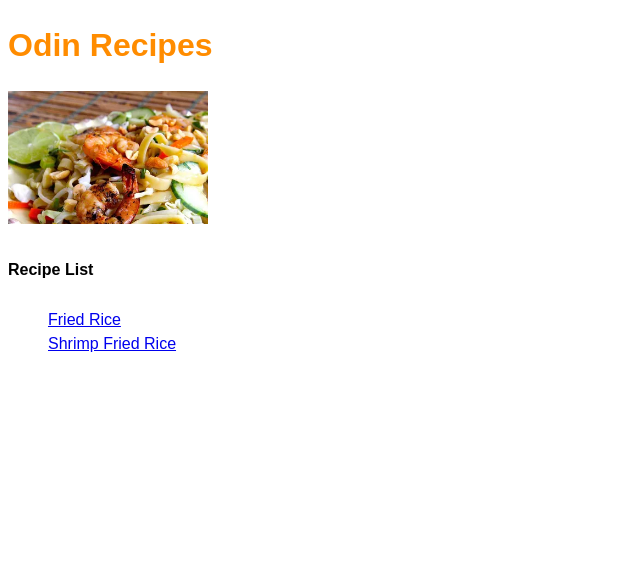
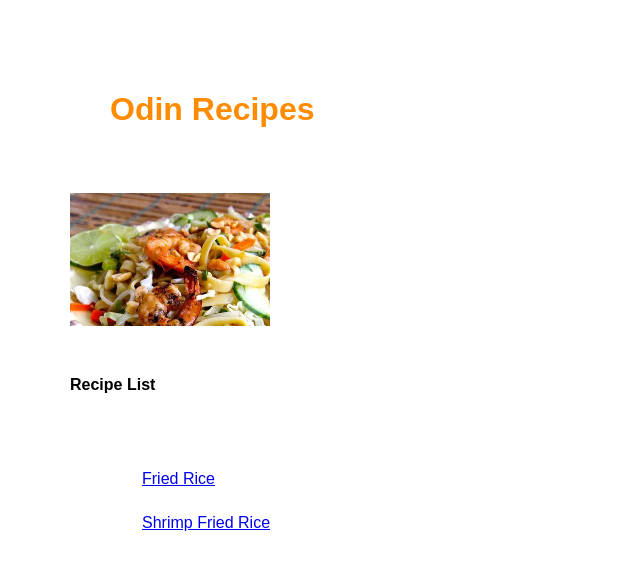
Before and after one commit to musangi/odin-recipes, a plain HTML site: page index.html in a window 1280 px wide. Shown: the whole page, without its empty margins (0-640 px from the left). Drawn offline with Linux system fonts and the light colour scheme.

Commit message:
adding margin and padding

```diff
--- a/style.css
+++ b/style.css
@@ -1,6 +1,8 @@
 /* <style> */
     * {
         line-height: 1.5;
+        /* outline: 1px dotted darkorange; */
+        margin: 20px auto;
     }
 
     body {
@@ -16,10 +18,26 @@
 
     h1 {
         color: darkorange;
+        padding: 20px;
+        margin-left: 20px;
     }
 
     h5, h4, ul, li {
         font-size: 16px;
     }
 
+    .row {
+        padding: 5px 50px 5px 50px;
+        margin: 20px;
+    }
+
+    p{
+        margin-bottom: 20px;
+    }
+
+    a{
+        margin: 20px;
+        padding: 10px 12px 10px 12px;
+    }
+
 /* </style> */
```
